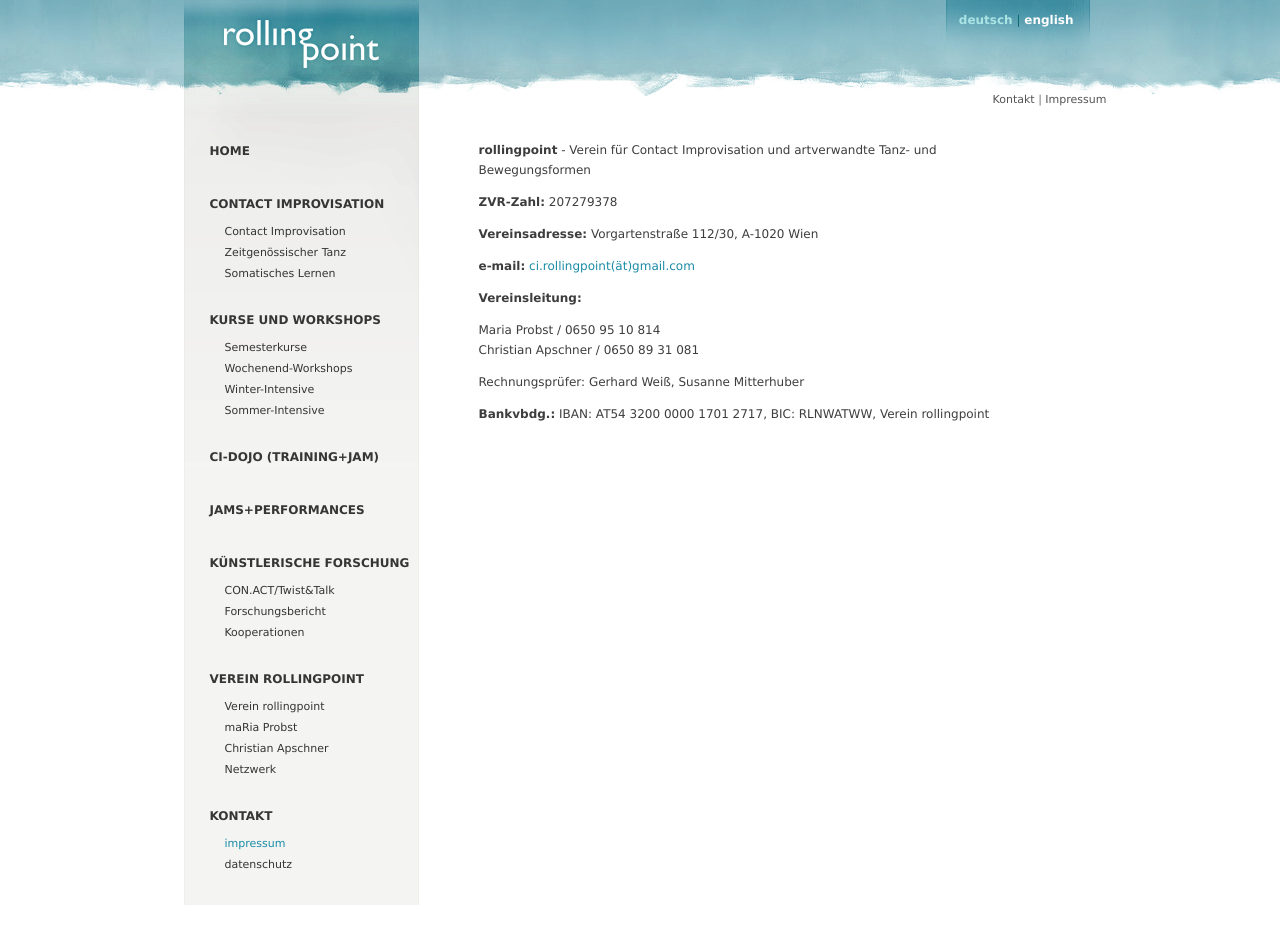
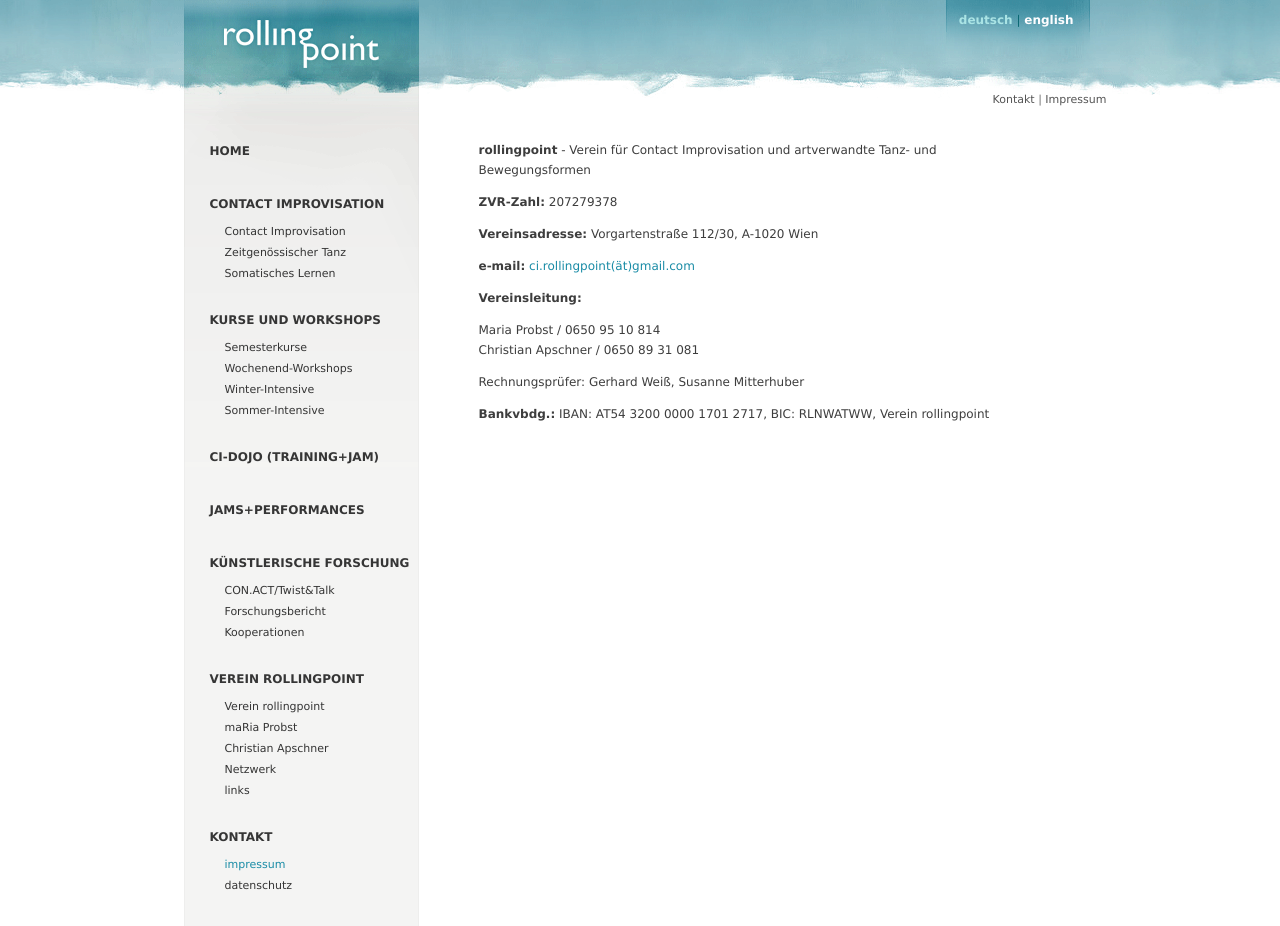
Before and after one commit to manulari/rollingpointat, a Jekyll site: the page built from _all_pages/impressum.md, in a window 1280 px wide. Built offline with Jekyll 4.4.1, drawn with Linux system fonts in a browser that asks for light colours; before the commit the page ends 905 px from its top, so only the background shows below that.

Commit message:
Update Settings “nav”

```diff
--- a/_data/nav.yml
+++ b/_data/nav.yml
@@ -45,6 +45,8 @@ entries:
         path: christian
       - title: Netzwerk
         path: network
+      - title: links
+        path: /links
   - title: KONTAKT
     path: kontakt
     subentries:
```
